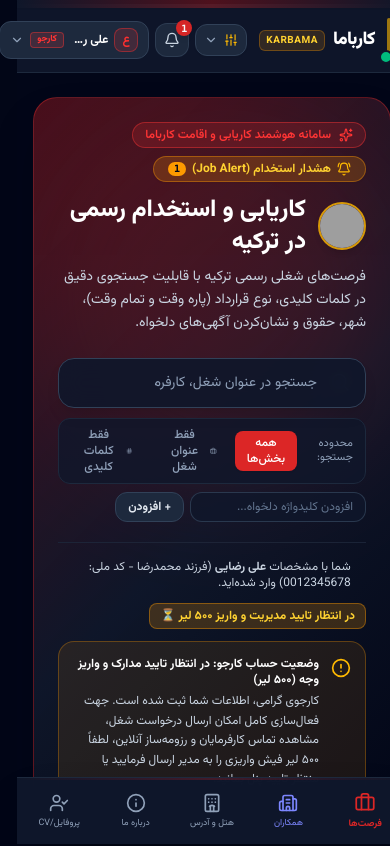
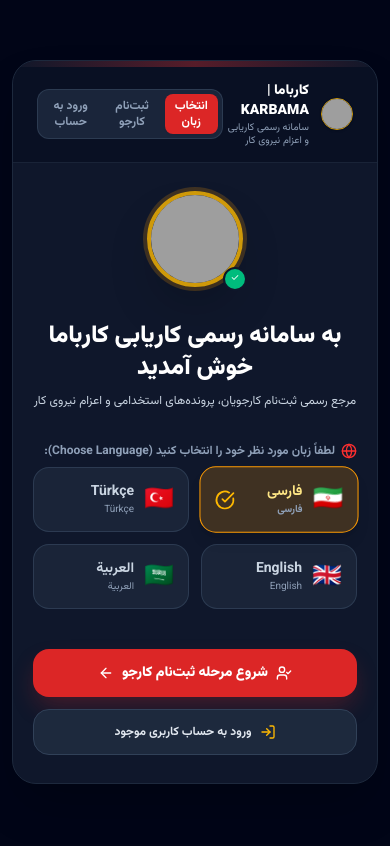
Before and after one commit to ntgalaxy1/karbamaa, a React (Vite) app: page / in a window 390 px wide. Shown: the top 846 px of the page. Built offline with nearby package versions, Linux system fonts and the light colour scheme; grey boxes are pictures that could not be loaded.

Commit message:
Fix default user login session, open language selection on unauthenticated load, enlarge icons and header styling

```diff
--- a/src/components/Header.tsx
+++ b/src/components/Header.tsx
@@ -94,29 +94,29 @@ export const Header: React.FC = () => {
         <div className="max-w-7xl mx-auto px-4 sm:px-6 lg:px-8">
           <div className="flex items-center justify-between h-16 gap-3">
             {/* Logo & App Brand - کارباما */}
-            <div className="flex items-center gap-3">
+            <div className="flex items-center gap-2.5 sm:gap-3 shrink-0">
               <div
                 onClick={() => setActiveTab('jobs')}
-                className="cursor-pointer flex items-center gap-3 group"
+                className="cursor-pointer flex items-center gap-2.5 group"
               >
-                <div className="relative">
+                <div className="relative shrink-0">
                   <img
                     src="/logo.png"
                     alt="لوگوی رسمی کارباما"
-                    className="w-11 h-11 rounded-full object-cover shadow-lg shadow-red-600/20 border-2 border-amber-400/60 group-hover:scale-105 group-hover:border-amber-300 transition-all duration-300 ring-2 ring-slate-800"
+                    className="w-11 h-11 sm:w-12 sm:h-12 rounded-full object-cover shadow-lg shadow-red-600/30 border-2 border-amber-400/80 group-hover:scale-105 group-hover:border-amber-300 transition-all duration-300 ring-2 ring-slate-800"
                   />
-                  <span className="absolute -bottom-0.5 -right-0.5 w-3.5 h-3.5 rounded-full bg-emerald-500 border-2 border-slate-900" title="سامانه فعال است" />
+                  <span className="absolute -bottom-0.5 -right-0.5 w-4 h-4 rounded-full bg-emerald-500 border-2 border-slate-900 shadow-sm" title="سامانه فعال است" />
                 </div>
                 <div>
-                  <div className="flex items-center gap-2">
-                    <span className="font-black text-lg tracking-tight text-white dark:text-white light:text-slate-900 group-hover:text-amber-400 transition">
+                  <div className="flex items-center gap-1.5 sm:gap-2">
+                    <span className="font-black text-lg sm:text-xl tracking-tight text-white dark:text-white light:text-slate-900 group-hover:text-amber-400 transition">
                       کارباما
                     </span>
-                    <span className="text-[10px] bg-amber-500/15 text-amber-300 dark:text-amber-300 light:text-amber-700 border border-amber-500/30 px-1.5 py-0.5 rounded-md font-bold tracking-wider">
+                    <span className="text-[11px] bg-amber-500/20 text-amber-300 dark:text-amber-300 light:text-amber-800 border border-amber-500/40 px-2 py-0.5 rounded-lg font-black tracking-wider">
                       KARBAMA
                     </span>
                   </div>
-                  <p className="text-[11px] text-slate-400 dark:text-slate-400 light:text-slate-500 hidden sm:block">
+                  <p className="text-[11px] font-medium text-slate-400 dark:text-slate-400 light:text-slate-500 hidden sm:block">
                     سامانه کاریابی و اقامت ایرانیان در ترکیه
                   </p>
                 </div>
@@ -124,9 +124,9 @@ export const Header: React.FC = () => {
 
               {/* Status Indicator (Only if admin is logged in) */}
               {isAdminLoggedIn && (
-                <div className="hidden md:flex items-center gap-1.5 bg-amber-500/15 border border-amber-500/40 px-2.5 py-1 rounded-full text-xs">
-                  <span className="w-2 h-2 rounded-full bg-amber-400 animate-pulse" />
-                  <span className="text-amber-300 font-bold">مدیریت فعال است</span>
+                <div className="hidden lg:flex items-center gap-1.5 bg-amber-500/20 border border-amber-500/50 px-3 py-1 rounded-full text-xs shrink-0">
+                  <span className="w-2.5 h-2.5 rounded-full bg-amber-400 animate-pulse" />
+                  <span className="text-amber-300 font-black">مدیریت فعال</span>
                 </div>
               )}
             </div>
@@ -511,20 +511,20 @@ export const Header: React.FC = () => {
                 <div className="flex items-center gap-1.5 shrink-0 relative">
                   <button
                     onClick={() => setUserDropdown(!userDropdown)}
-                    className="flex items-center gap-1.5 bg-slate-800 dark:bg-slate-800 light:bg-slate-100 hover:bg-slate-700/80 border border-slate-700 dark:border-slate-700 light:border-slate-300 px-2.5 py-1.5 rounded-xl transition text-right max-w-[150px] sm:max-w-none"
+                    className="flex items-center gap-2 bg-slate-800 dark:bg-slate-800 light:bg-slate-100 hover:bg-slate-700/90 border border-red-500/30 px-3 py-1.5 rounded-xl transition text-right max-w-[170px] sm:max-w-none shadow-md shadow-red-950/30"
                   >
-                    <div className="w-6 h-6 sm:w-7 sm:h-7 rounded-lg bg-red-600/20 text-red-400 border border-red-500/40 flex items-center justify-center font-bold text-xs shrink-0">
+                    <div className="w-7 h-7 sm:w-8 sm:h-8 rounded-xl bg-gradient-to-br from-red-600 to-rose-500 text-white font-black text-xs flex items-center justify-center shrink-0 shadow-md shadow-red-600/40 border border-red-400/40">
                       {currentSeeker.fullName.charAt(0)}
                     </div>
-                    <div className="flex items-center gap-1 truncate">
-                      <p className="text-xs font-bold text-white dark:text-white light:text-slate-900 truncate">
+                    <div className="flex items-center gap-1.5 truncate">
+                      <p className="text-xs font-black text-white dark:text-white light:text-slate-900 truncate">
                         {currentSeeker.fullName}
                       </p>
-                      <span className="px-1.5 py-0.2 rounded bg-red-500/20 text-red-300 border border-red-500/30 text-[9px] font-extrabold shrink-0">
-                        کارجو
+                      <span className="px-2 py-0.5 rounded-lg bg-red-600/30 text-red-200 border border-red-500/50 text-[10px] font-black shrink-0 shadow-xs">
+                        کارجو 👤
                       </span>
                     </div>
-                    <ChevronDown className="w-3.5 h-3.5 text-slate-400 shrink-0" />
+                    <ChevronDown className="w-4 h-4 text-slate-300 shrink-0" />
                   </button>
 
                   {/* Dropdown Menu */}
--- a/src/context/AppContext.tsx
+++ b/src/context/AppContext.tsx
@@ -632,9 +632,10 @@ export const AppProvider: React.FC<{ children: React.ReactNode }> = ({ children
 
   const [currentSeekerId, setCurrentSeekerId] = useState<string | null>(() => {
     try {
-      return safeStorage.getItem(STORAGE_KEYS.CURRENT_USER_ID) || 'seeker-1';
-    } catch {
-      return 'seeker-1';
+      const stored = safeStorage.getItem(STORAGE_KEYS.CURRENT_USER_ID);
+      return stored && stored.trim() !== '' ? stored : null;
+    } catch {
+      return null;
     }
   });
 
```
